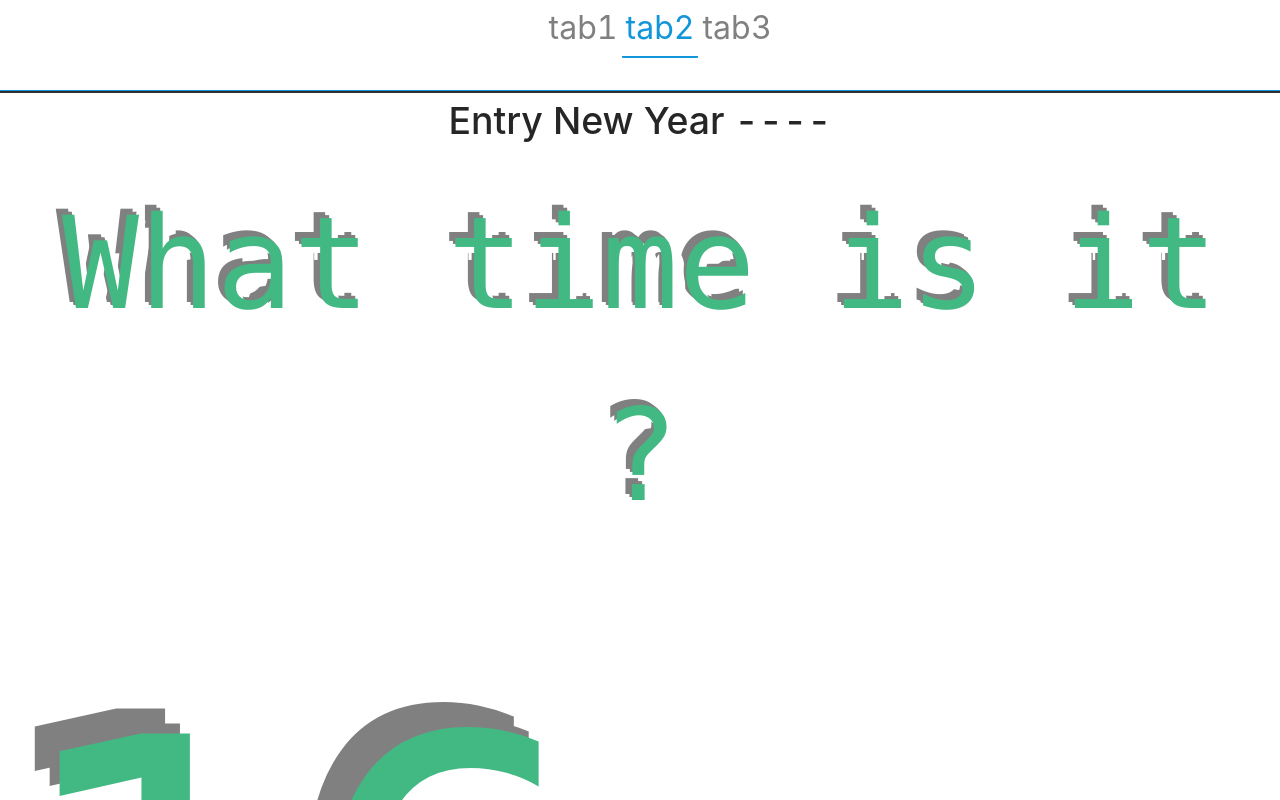
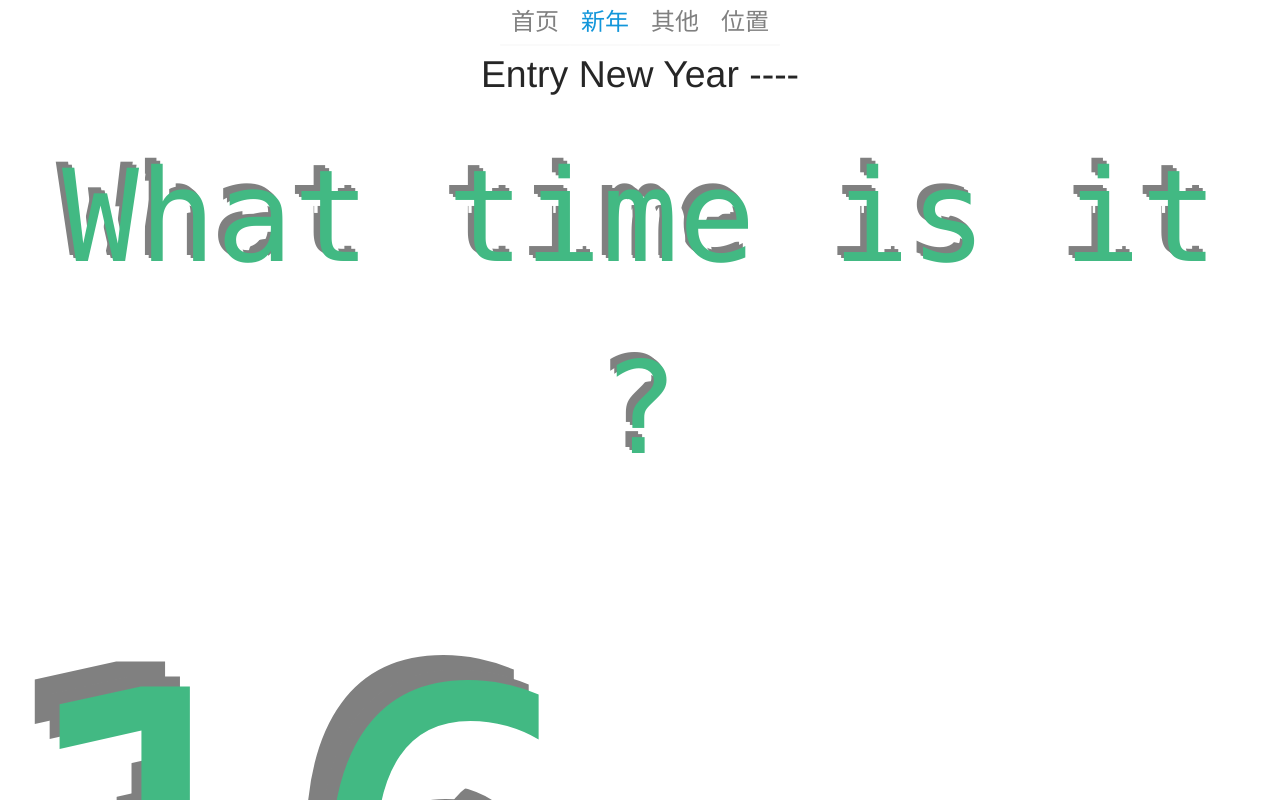
Before and after one commit to the-last/Tabs, a Vue app: page / in a window 1280 px wide. Shown: the top 800 px of the page. Built offline with nearby package versions, Linux system fonts and the light colour scheme; a web font is replaced by a local one.

Commit message:
edit tabs

```diff
--- a/src/App.js
+++ b/src/App.js
@@ -3,13 +3,15 @@ import moment from 'moment';
 import './App.css';
 import './homevue.css';
 import 'antd/dist/antd.css';
+import './button.scss'
 import { Tabs, TabPane } from './Tabs';
 
 class App extends Component {
   constructor(props) {
     super(props)
     this.state = {
-      timedown: {}
+      timedown: {},
+      position: 'top'
     }
   }
   callback = (v) => {
@@ -39,22 +41,32 @@ class App extends Component {
       day, hour, min, s
     }
   }
+  switchPosition = () => {
+    const {position} = this.state
+    if (position === 'top') {
+      this.setState({position: 'left'})
+    } else {
+      this.setState({position: 'top'})
+    }
+  }
   render() {
-    const { hour, min, s } = this.state.timedown
+    const { position, timedown } = this.state
+    const { hour, min, s } = timedown
     return (
       <div className="App">
 
         <div>
-          <Tabs style={{fontSize: '32px'}} defaultActiveIndex={2} onChange={this.callback} >
-            <TabPane tab="tab1" order="1" >Content of Tab Pane 1</TabPane>
-            <TabPane tab="tab2" order="2" >
+          <Tabs style={{fontSize: '24px'}} defaultActiveIndex={2} onChange={this.callback} position={position}>
+            <TabPane tab="首页" order="1" >Content of Tab Pane 1</TabPane>
+            <TabPane tab="新年" order="2" >
             <h3>Entry New Year ----</h3>
-            <span class="timedown small">What time is it ? </span>
-            <span class="timedown">{hour}</span>
-            <span class="timedown middle">:{min}</span>
-            <span class="timedown small">:{s}</span>
+            <span className="timedown small">What time is it ? </span>
+            <span className="timedown">{hour}</span>
+            <span className="timedown middle">:{min}</span>
+            <span className="timedown small">:{s}</span>
             </TabPane>
-            <TabPane tab="tab3" order="3" >Content of Tab Pane 3</TabPane>
+            <TabPane tab="其他" order="3" >Content of Tab Pane 3</TabPane>
+            <TabPane tab="位置" order="4" ><button onClick={this.switchPosition} style={{fontSize: '16px'}}>{position === 'top' ? '向左': '向上'}</button></TabPane>
           </Tabs>
         </div>
       </div>
--- a/src/Tabs/TabNav.js
+++ b/src/Tabs/TabNav.js
@@ -23,7 +23,7 @@ export default class TabNav extends Component {
     };
 
     getTabs () {
-        const { panels, classPrefix, activeIndex  } = this.props
+        const { panels, classPrefix, activeIndex, position  } = this.props
         return React.Children.map(panels, child => {
 
             if (!child || typeof child === 'string') {
@@ -33,6 +33,7 @@ export default class TabNav extends Component {
             const order = parseInt(child.props.order, 10)
 
             let classes = classnames({
+                [`${classPrefix}-tab-left`]: position === 'left',
                 [`${classPrefix}-tab`]: true,
                 [`${classPrefix}-active`]: activeIndex === order,
                 [`${classPrefix}-disabled`]: child.props.disabled
--- a/src/Tabs/Tabs.js
+++ b/src/Tabs/Tabs.js
@@ -9,6 +9,7 @@ export default class Tabs extends Component {
         className: PropTypes.string,
         // 统一样式前缀
         classPrefix: PropTypes.string,
+        position: PropTypes.string,
         children: PropTypes.oneOfType([
             PropTypes.arrayOf(PropTypes.node),
             PropTypes.node
@@ -19,6 +20,7 @@ export default class Tabs extends Component {
     };
     static defaultProps = {
         classPrefix: 'tabs',
+        position: 'top',
         onChange: () => { }
     };
 
@@ -66,7 +68,7 @@ export default class Tabs extends Component {
     }
 
     renderTabNav() {
-        const { classPrefix, children } = this.props;
+        const { classPrefix, children, position } = this.props;
         return (
             <TabNav
                 key="tabBar"
@@ -74,6 +76,7 @@ export default class Tabs extends Component {
                 onTabClick={this.handleTabClick}
                 panels={children}
                 activeIndex={this.state.activeIndex}
+                position={position}
             >
             </TabNav>
         )
@@ -93,13 +96,17 @@ export default class Tabs extends Component {
     }
 
     render() {
-        const { className } = this.props;
+        const { className, position } = this.props;
         const classes = className ? className + ' ui-tabs' : 'ui-tabs';
 
         return (
             <div className={classes} {...this.props}>
-                {this.renderTabNav()}
-                {this.renderTabContent()}
+                <div className={position === 'left' ? 'ui-tabs-nav-left' : ''}>
+                    {this.renderTabNav()}
+                </div>
+                <div className={position === 'left' ? 'ui-tabs-content-left' : ''}>
+                    {this.renderTabContent()}
+                </div>
             </div>
         )
     }
--- a/src/Tabs/style/tabs.scss
+++ b/src/Tabs/style/tabs.scss
@@ -1,7 +1,11 @@
+ul,li,div {
+    margin: 0px;
+    padding: 0px;
+}
 .ui-tabs {
     font-size: 16px;
     background-color: white;
-
+    font-family: 'Helvetica Neue', Helvetica, 'PingFang SC', 'Microsoft Yahei', 'WenQuanYi Micro Hei', Arial, Verdana, sans-serif;
 }
 
 $contentColor: #303030;
@@ -16,9 +20,27 @@ $hoverColor: #87c1ea;;
     padding: 4px;
     margin: 0px;
     display: inline-block;
-    width: auto;
+    width: 70px;
     box-sizing: border-box;
     cursor: pointer;
+}
+
+.ui-tabs-nav-left {
+    display: block;
+    overflow: hidden;
+    clear: both;
+    float: left;
+    white-space: normal;
+    width: 180px;
+    padding: 0px;
+    margin: 0px;
+}
+
+.ui-tabs-content-left {
+    display: block;
+    margin: 0px;
+    padding: 0px;
+    margin-left: 180px;
 }
 
 .tabs {
@@ -26,25 +48,28 @@ $hoverColor: #87c1ea;;
         display: block;
         width: 100%;
         overflow: auto;
-        border-bottom: 1px solid $bottomlineColor;
     }
 
     &-tab {
+        @include tab(gray);
+        border-bottom: 2px solid rgba(250,250,250,1);
         &:hover {
             color: $hoverColor;
             border-bottom: 2px solid $hoverColor;
         }
-        @include tab(gray);
+    }
+    &-tab-left {
+        display: block;
     }
 
     &-active {
         @include tab($activeColor);
+        border-bottom: 2px solid rgba(250,250,250,1);
+        transition: 0s border-bottom-color 0.2s;
         &:hover {
-            color: $activeColor !important;
-            border-bottom: 2px solid $activeColor !important;
+            color: $activeColor;
+            border-bottom: 2px solid $activeColor;
         }
-        border-bottom: 2px solid $activeColor;
-        transition: 0s border-bottom-color 0.2s;
     }
 
     &-disabled {
@@ -53,7 +78,6 @@ $hoverColor: #87c1ea;;
     }
 
     &-content {
-        border-top: 2px solid $contentColor;
         font-size: 32px;
         color: $contentColor;
     }
--- /dev/null
+++ b/src/button.scss
@@ -0,0 +1,23 @@
+$contentColor: #303030;
+$activeColor: #1296DA;
+$borderColor: #1296DA;
+$hoverColor: #87c1ea;
+
+button {
+    display: inline-block;
+    box-sizing: border-box;
+    margin: 0px;
+    padding: 3px 5px;
+    height: 32px;
+    line-height: 24px;
+    border: 1px solid #eeeeee;
+    border-radius: 3px;
+    background-color: $borderColor;
+    color: white;
+    text-align: center;
+    cursor: pointer;
+    &:hover {
+        background-color: white;
+        color: $borderColor;
+    }
+}
```
Also changed, not shown: 1 other file (tests, documents, lock files or other folders).
